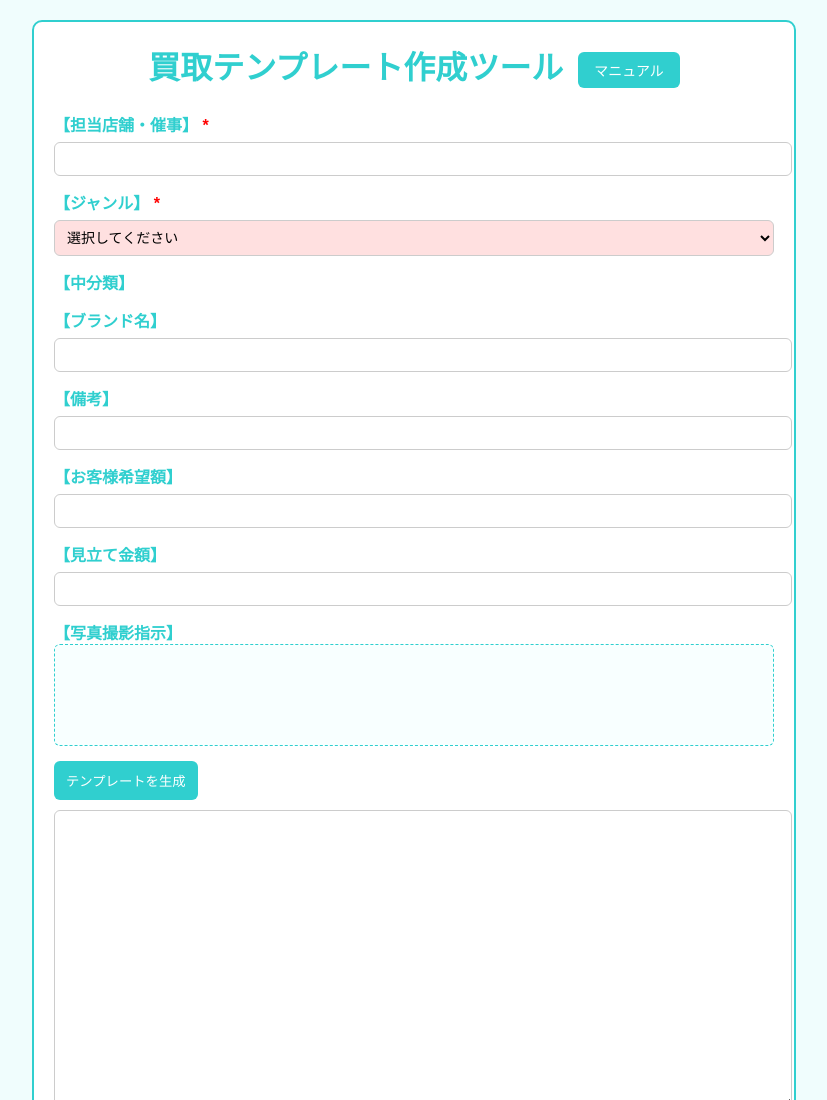
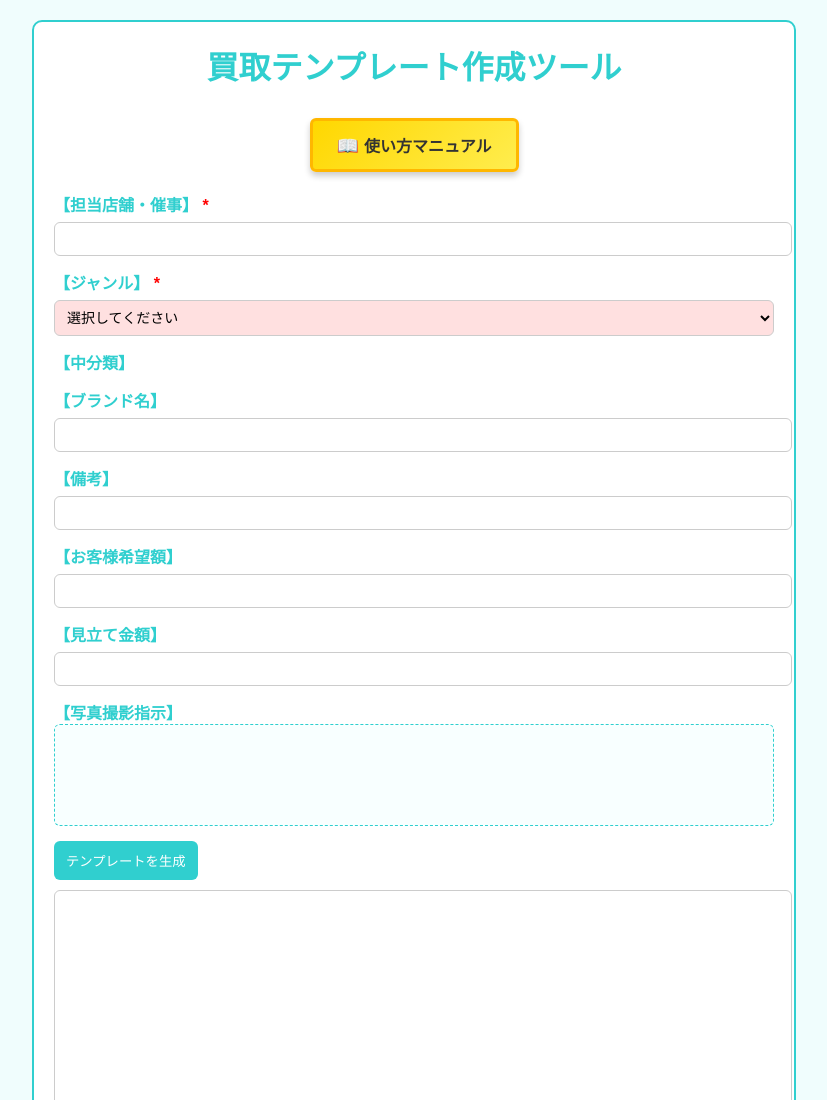
Before and after one commit to tomohiroito-jpg/kaitori-template, a plain HTML site: page index.html in a window 1280 px wide. Shown: the top 1100 px of the page, without its empty margins (226-1053 px from the left). Drawn offline with Linux system fonts and the light colour scheme.

Commit message:
Update index.html

```diff
--- a/index.html
+++ b/index.html
@@ -10,13 +10,33 @@
     h1 { color: #30CFCF; text-align: center; margin: 0 0 10px; }
     h2 { color: #30CFCF; border-bottom: 2px solid #30CFCF; padding-bottom: 8px; margin-top: 25px; }
     h3 { color: #30CFCF; margin-top: 20px; }
-    .title-container { display: flex; justify-content: center; align-items: center; gap: 15px; margin-bottom: 10px; }
+    .title-container { display: flex; justify-content: center; align-items: center; gap: 15px; margin-bottom: 20px; }
     label { display: block; margin-top: 14px; font-weight: bold; color: #30CFCF; }
     select, input, textarea { width: 100%; padding: 8px; margin-top: 6px; border: 1px solid #ccc; border-radius: 6px; font-size: 14px; }
     button { background-color: #30CFCF; color: white; border: none; padding: 10px 12px; margin-top: 15px; border-radius: 6px; cursor: pointer; transition: all 0.25s ease; }
     button:active { transform: scale(0.98); }
     button#clearBtn, button#clearMemoBtn { background-color: #ff6b6b; margin-left: 10px; }
-    button#manualBtn, button#backBtn { background-color: #30CFCF; margin: 0; padding: 8px 16px; font-size: 14px; }
+    button#manualBtn {
+      background: linear-gradient(135deg, #ffd700 0%, #ffed4e 100%);
+      color: #333;
+      margin: 0;
+      padding: 12px 24px;
+      font-size: 16px;
+      font-weight: bold;
+      border: 3px solid #ffb700;
+      box-shadow: 0 4px 6px rgba(0,0,0,0.2);
+      cursor: pointer;
+    }
+    button#manualBtn:hover {
+      background: linear-gradient(135deg, #ffed4e 0%, #ffd700 100%);
+      box-shadow: 0 6px 8px rgba(0,0,0,0.3);
+      transform: translateY(-2px);
+    }
+    button#manualBtn::before {
+      content: "📖 ";
+      font-size: 18px;
+    }
+    button#backBtn { background-color: #30CFCF; margin: 0; padding: 8px 16px; font-size: 14px; }
     textarea { height: 280px; margin-top: 10px; }
     #photoInstructions { padding: 10px; border: 1px dashed #30CFCF; border-radius: 6px; background: #f8ffff; min-height: 80px; }
     .invalid { background-color: #ffe0e0; }
@@ -37,7 +57,9 @@
   <div class="container" id="mainScreen">
     <div class="title-container">
       <h1>買取テンプレート作成ツール</h1>
-      <button id="manualBtn">マニュアル</button>
+    </div>
+    <div style="text-align: center; margin-bottom: 20px;">
+      <button id="manualBtn">使い方マニュアル</button>
     </div>
 
     <label>【担当店舗・催事】 <span style="color:red">*</span></label>
@@ -146,10 +168,10 @@
       <p>「コピーする」ボタンをクリックすると、生成されたテンプレートがクリップボードにコピーされます。<br>ボタンが一時的に緑色に変わり「コピーしました!」と表示されます。</p>
 
       <h3>🗑️ テンプレートのクリア</h3>
-      <p>「テンプレートのクリア」ボタンをクリックすると、生成されたテンプレート（出力エリア）のみがクリアされます。<br>入力した内容（店舗名、ジャンル、各項目）はそのまま残ります。</p>
+      <p>「テンプレートのクリア」ボタンをクリックすると、生成されたテンプレート（出力エリア）のみが即座にクリアされます。<br>入力した内容（店舗名、ジャンル、各項目）はそのまま残ります。</p>
 
       <h3>📝 メモ欄</h3>
-      <p>画面下部の【メモ欄】は、コピーした内容を一時的に保存したり、メモを取るために使用できます。<br>「メモのクリア」ボタンでメモ欄の内容をクリアできます。</p>
+      <p>画面下部の【メモ欄】は、コピーした内容を一時的に保存したり、メモを取るために使用できます。<br>「メモのクリア」ボタンで即座にメモ欄の内容をクリアできます。</p>
 
       <h2>⚠️ 注意事項</h2>
 
@@ -252,9 +274,9 @@ window.onload = function() {
   const subSelect = document.getElementById("subcategory");
   const subFree = document.getElementById("subcategoryFree");
 
-  const genres = ["貴金属","宝石","バッグ","財布","時計","家電","スマホ","トレカ","アパレル","お酒","記念硬貨","古銭","金券","楽器","骨董","日本刀","道具類","その他"];
+  const genres = ["貴金属・ブランドジュエリー","宝石","バッグ","財布","時計","家電","スマホ","トレカ","アパレル","お酒","記念硬貨","古銭","金券","楽器","骨董","日本刀","道具類","その他"];
   const subcategories = {
-    "貴金属": ["リング","ネックレス","ペンダント","ブレスレット","ピアス","イヤリング","ブローチ","その他"],
+    "貴金属・ブランドジュエリー": ["リング","ネックレス","ペンダント","ブレスレット","ピアス","イヤリング","ブローチ","その他"],
     "宝石": ["ダイヤ","サファイア","ルビー","エメラルド","アレキサンドライト","パール","その他"],
     "バッグ": ["トート","ハンド","ショルダー","ボストン","バニティ","ポーチ","リュック","ビジネス","その他"],
     "財布": ["長財布","二つ折り","コインケース","カードケース","その他"],
@@ -315,7 +337,7 @@ window.onload = function() {
     const red = txt => `<span style="color:red;font-weight:bold;">${txt}</span><br>`;
     const photoMap = {
       "宝石": red("【白背景で撮影すること】") + `①全体写真（真上から）<br>②石部分アップ（光を当てて）<br>③刻印アップ（ピントを合わせて）<br>④石の色が分かる写真<br>⑤ダメージ箇所（あれば）<br>⑥付属品（鑑別書・ケースなど）`,
-      "貴金属": `①全体写真<br>②刻印アップ（ピントを合わせて）<br>③比重計計測写真（比重必要な製品）`,
+      "貴金属・ブランドジュエリー": `①全体写真<br>②刻印アップ（ピントを合わせて）<br>③比重計計測写真（比重必要な製品）`,
       "時計": `①本体正面（文字盤）<br>②裏蓋／刻印（シリアル）<br>③時計全体（ベルト含む）<br>④ブレス垂れ（ロレックスのみ）<br>⑤キズ・欠損（あれば）<br>⑥付属品（外箱／保証書／ギャラ）`,
       "バッグ": `①全体正面／背面<br>②ロゴ刻印／ブランド刻印<br>③ハンドルアップ<br>④ハンドルやショルダー付け根<br>⑤ダメージ箇所（あれば）<br>⑥付属品（箱／保証書／レシートなど）`,
       "財布": `①全体正面／背面<br>②ロゴ刻印／ブランド刻印<br>③コインケースの中／札入れの中（劣化注意）<br>④ダメージ箇所（角すれ注意）<br>⑤付属品（箱／保証書／レシートなど）`,
@@ -328,7 +350,7 @@ window.onload = function() {
       "古銭": `①全体表面／裏面<br>②デザインアップ<br>③重量・比重を測った写真（必要であれば）`,
       "金券": `①表面<br>②裏面<br>③ダメージ箇所（あれば）`,
       "楽器": `①全体がわかる写真数枚<br>②型番／製番の記載箇所<br>③ダメージ箇所（あれば）<br>④付属品（ケース／保証書など）`,
-      "骨董": `①全体写真<br>②箱（箱書きがあれば読めるように）<br>③本体の裏面（サインがあればピントを合わせてアップで）<br>④ダメージ箇所（あれば）`,
+      "骨董": `①全体写真<br>②箱（箱書きがあれば読めるように）<br>③本体の裏面（サインがあればピントを合わせてアップで）<br>④ダメージ箇所（あれば）<br>※必要に応じて、サイズがわかる写真（メジャーをあてた写真）`,
       "日本刀": `登録証との相違が分かるよう、全体・銘・状態・登録証の写真を推奨`,
       "道具類": `型番などがわかる部分（ラベルなど）があれば撮影推奨`,
       "その他": `①全体写真<br>②特徴が分かるアップ写真<br>③ダメージ箇所（あれば）<br>④付属品（あれば）`
@@ -388,7 +410,7 @@ window.onload = function() {
 
     const templates = {
       "宝石": [["【アイテム種別】","itemType"],["【メイン石の種類】","mainStone"],["【メイン石の重量（ct）】","mainStoneWeight"],["【素材】","material"],["【刻印内容】","engraving"],["【メイン石詳細】","stoneDetail"],["【総重量】","weight"],["【付属品】","accessories"]],
-      "貴金属": [["【素材】","material"],["【重量】","weight"],["【刻印】","engraving"]],
+      "貴金属・ブランドジュエリー": [["【型番・モデル名】","model"],["【素材】","material"],["【重量】","weight"],["【刻印】","engraving"]],
       "時計": [["【モデル名・型番】","model"],["【動作確認】","operation"],["【ケースサイズ】","caseSize"],["【状態】","condition"],["【付属品】","accessories"]],
       "バッグ": [["【型番／モデル名】","model"],["【シリアル】","serial"],["【サイズ】","size"],["【状態】","condition"],["【付属品】","accessories"]],
       "財布": [["【型番／モデル名】","model"],["【シリアル】","serial"],["【状態】","condition"],["【付属品】","accessories"]],
```
